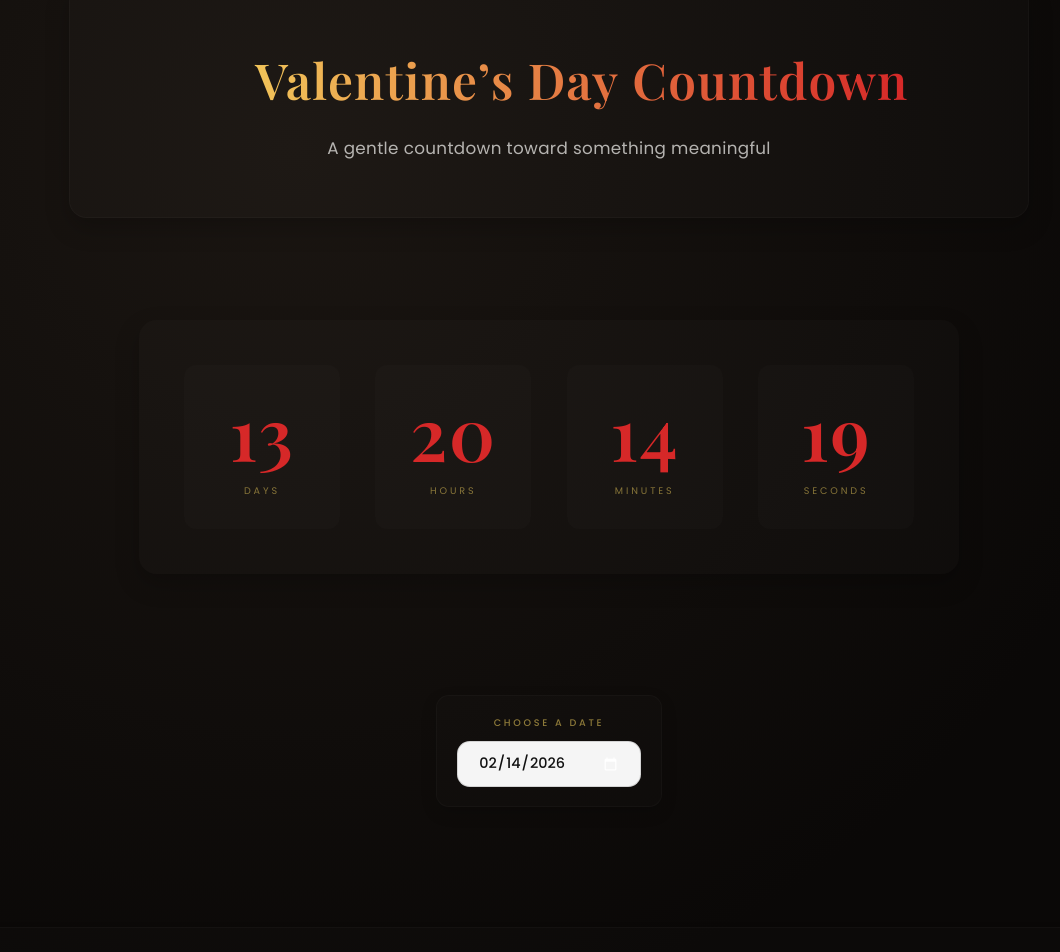
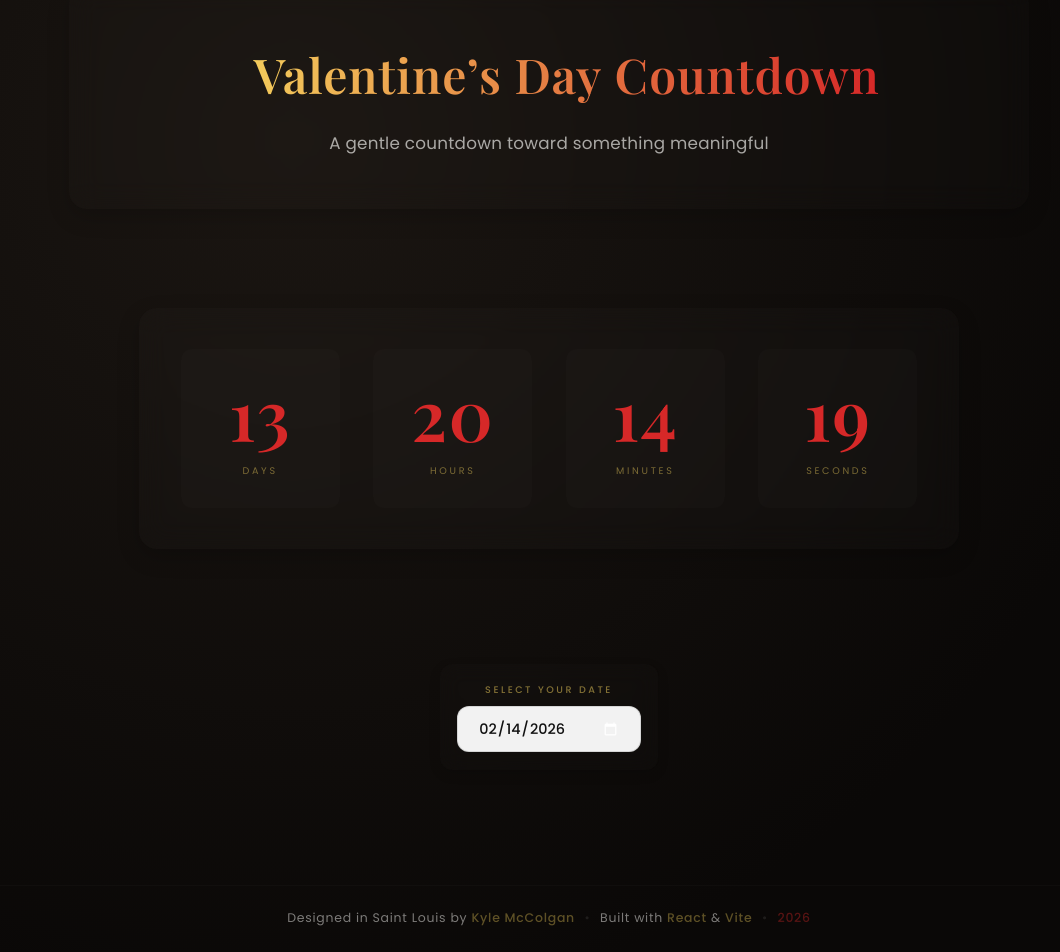
Before and after one commit to mcckyle/the-countdown, a React (Vite) app: page / in a window 1280 px wide. Shown: the part 80-1032 px from the top of the page, without its empty margins (91-1151 px from the left). Built offline with nearby package versions, Linux system fonts and the light colour scheme.

Commit message:
DatePicker.jsx: Adjust the date picker label text.

```diff
--- a/src/App.css
+++ b/src/App.css
@@ -1,6 +1,8 @@
 /* Filename: src/App.css */
 
-/* App Shell Styles. */
+/* ====================================
+   App Shell Styles.
+======================================= */
 .app
 {
     min-height: 100vh;
@@ -8,14 +10,14 @@
     flex-direction: column;
     align-items: center;
 
-    gap: clamp(3rem, 5vw, 4.2rem);
-    padding: clamp(2.8rem, 5vw, 4.5rem) clamp(1.5rem, 4vw, 5rem);
+    gap: clamp(3rem, 5vw, 4rem);
+    padding: clamp(2.6rem, 5vw, 4.2rem) clamp(1.4rem, 4vw, 4.5rem);
     color: var(--color-text);
-
-    animation: fadeIn 0.8s ease both;
 }
 
-/* Main Content Styles. */
+/* ====================================
+   App Main Content Styles.
+======================================= */
 .main-content
 {
     flex: 1;
@@ -25,14 +27,15 @@
     display: flex;
     flex-direction: column;
     align-items: center;
-    gap: clamp(2.8rem, 4vw, 3.4rem);
+    gap: clamp(2.6rem, 4vw, 3.2rem);
+
     text-align: center;
-
-    animation: fadeIn 0.9s ease both;
 }
 
-/* Media Query Styles. */
+/* ====================================
+   App Media Query Styles.
+ ======================================= */
 @media (max-width: 900px)
 {
-    .main-content { gap: 2.2rem; padding: 0 1rem; }
+    .main-content { gap: 2.2rem; padding: 0 0.5rem; }
 }
--- a/src/App.jsx
+++ b/src/App.jsx
@@ -1,9 +1,10 @@
 //Filename: App.jsx
 //Author: Kyle McColgan
-//Date: 26 January 2026
+//Date: 30 January 2026
 //Description: This file contains the entry component for the React Countdown project.
 
 import { useState } from "react";
+
 import Header from "./components/Header/Header.jsx";
 import Countdown from "./components/Countdown/Countdown.jsx";
 import DatePicker from "./components/DatePicker/DatePicker.jsx";
@@ -30,7 +31,7 @@ function App()
       <div className="app">
        <Header />
 
-       <main className="main-content" role="main">
+       <main className="main-content">
          <Countdown targetDate={targetDate} />
 
          <DatePicker
--- a/src/components/Countdown/Countdown.css
+++ b/src/components/Countdown/Countdown.css
@@ -10,17 +10,15 @@
 
     display: grid;
     grid-template-columns: repeat(auto-fit, minmax(132px, 1fr));
-    gap: clamp(1.6rem, 3vw, 2.2rem);
+    gap: clamp(1.6rem, 3vw, 2.1rem);
 
-    padding: clamp(2.2rem, 4vw, 2.8rem);
-    margin: 2.4rem auto;
+    padding: clamp(2.2rem, 4vw, 2.6rem);
+    margin: 2.2rem auto;
 
-    background: rgba(255, 255, 255, 0.015);
+    background: rgba(255, 255, 255, 0.014);
     border-radius: var(--radius);
     backdrop-filter: blur(14px);
-    box-shadow: 0 10px 24px rgba(0, 0, 0, 0.22);
-
-    animation: fadeIn 0.6s ease both;
+    box-shadow: 0 8px 22px rgba(0, 0, 0, 0.2);
 }
 
 /* ====================================
@@ -32,15 +30,14 @@
     flex-direction: column;
     align-items: center;
     justify-content: center;
-    padding: clamp(1.5rem, 3vw, 1.9rem) 1.2rem;
+    padding: clamp(1.4rem, 3vw, 1.8rem) 1.2rem;
 
     background: rgba(255, 255, 255, 0.01);
-    border-radius: calc(var(--radius) - 0.35rem);
+    border-radius: calc(var(--radius) - 0.4rem);
 
-    transition: background var(--transition),
-                transform var(--transition);
+    transition: transform var(--transition);
 }
-.time-box:hover { background: rgba(255, 255, 255, 0.022); transform: translateY(-1px); }
+.time-box:hover { transform: translateY(-1px); }
 
 /* ====================================
    Numeric Time Value Styles.
@@ -48,7 +45,7 @@
 .time-value
 {
     font-family: var(--heading-font);
-    font-size: clamp(3rem, 6vw, 4.6rem);
+    font-size: clamp(3rem, 6vw, 4.4rem);
     font-weight: 700;
     line-height: 1;
 
@@ -61,19 +58,19 @@
 ======================================= */
 .time-label
 {
-    margin-top: 0.85rem;
+    margin-top: 0.9rem;
     font-size: 0.6rem;
-    letter-spacing: 0.3em;
+    letter-spacing: 0.28em;
     text-transform: uppercase;
 
     color: var(--color-highlight);
-    opacity: 0.5;
+    opacity: 0.45;
 }
 
 /* ====================================
-   Countdown Past State Styles.
+   Countdown Complete State Styles.
 ======================================= */
-.countdown-past
+.countdown-complete
 {
     min-height: 220px;
 
@@ -82,40 +79,27 @@
     align-items: center;
     justify-content: center;
     text-align: center;
-
-    animation: fadeIn 0.6s ease both;
 }
 
 /* ====================================
-   Countdown Past Message Styles.
+   Countdown Complete Message Styles.
 ======================================= */
-.past-message
+.complete-message
 {
     font-family: var(--heading-font);
-    font-size: clamp(2.1rem, 4vw, 2.7rem);
+    font-size: clamp(2.1rem, 4vw, 2.6rem);
     font-weight: 700;
 
     color: var(--color-accent);
-    margin-bottom: 0.5rem;
-
-    /*animation: popIn 0.6s ease both;*/
+    margin-bottom: 0.4rem;
 }
-.past-subtle { font-size: 0.95rem; letter-spacing: 0.04em; opacity: 0.65; }
-
-/* ====================================
-   Countdown Animations Styles.
-======================================= */
-@keyframes popIn
-{
-    from { opacity: 0; transform: scale(0.96); }
-    to { opacity: 1; transform: scale(1); }
-}
+.complete-subtle { font-size: 0.95rem; letter-spacing: 0.04em; opacity: 0.65; }
 
 /* ====================================
    Countdown Media Query Styles.
  ======================================= */
 @media (max-width: 900px)
 {
-    .countdown { margin: 2rem auto; }
-    .time-value { font-size: clamp(2.4rem, 7vw, 3.9rem); }
+    .countdown { margin: 1.9rem auto; }
+    .time-value { font-size: clamp(2.4rem, 7vw, 3.8rem); }
 }
--- a/src/components/DatePicker/DatePicker.css
+++ b/src/components/DatePicker/DatePicker.css
@@ -8,18 +8,15 @@
     display: flex;
     flex-direction: column;
     align-items: center;
-    gap: 0.6rem;
+    gap: 0.55rem;
 
-    margin-top: 2rem;
-    padding: clamp(0.85rem, 2vw, 1.2rem);
+    margin-top: 1.8rem;
+    padding: clamp(0.8rem, 2vw, 1.1rem);
 
-    background: rgba(255, 255, 255, 0.012);
-    border: 1px solid rgba(255, 255, 255, 0.025);
-    border-radius: calc(var(--radius) - 0.3rem);
-    backdrop-filter: blur(12px);
-    box-shadow: 0 6px 16px rgba(0, 0, 0, 0.16);
-
-    animation: fadeIn 0.5s ease both;
+    background: rgba(255, 255, 255, 0.01);
+    border-radius: calc(var(--radius) - 0.35rem);
+    backdrop-filter: blur(10px);
+    box-shadow: 0 4px 12px rgba(0, 0, 0, 0.14);
 }
 
 /* ====================================
@@ -29,11 +26,11 @@
 {
     font-size: 0.6rem;
     font-weight: 500;
-    letter-spacing: 0.28em;
+    letter-spacing: 0.26em;
     text-transform: uppercase;
 
     color: var(--color-highlight);
-    opacity: 0.55;
+    opacity: 0.5;
 }
 
 /* ====================================
@@ -44,27 +41,29 @@
     appearance: none;
     font-family: var(--main-font);
 
-    padding: 0.65rem 1.3rem;
+    padding: 0.65rem 1.25rem;
     font-size: 0.9rem;
     font-weight: 500;
 
-    background: rgba(255, 255, 255, 0.96);
+    background: rgba(255, 255, 255, 0.95);
     color: #111;
 
-    border-radius: calc(var(--radius) - 0.3rem);
-    border: 1px solid rgba(0, 0, 0, 0.14);
+    border-radius: calc(var(--radius) - 0.35rem);
+    border: 1px solid rgba(0, 0, 0, 0.12);
     cursor: pointer;
 
     transition: border-color var(--transition),
-                box-shadow var(--transition);
+                box-shadow var(--transition),
+                transform var(--transition);
 }
-.date-input:hover { border-color: rgba(0, 0, 0, 0.22); }
+.date-input:hover { border-color: rgba(0, 0, 0, 0.2); }
 
 .date-input:focus
 {
     outline: none;
     border-color: var(--color-accent);
-    box-shadow: 0 0 0 3px rgba(214, 40, 40, 0.25);
+    box-shadow: 0 0 0 2px rgba(214, 40, 40, 0.2);
+    transform: translateY(-0.5px);
 }
 
 /* ====================================
@@ -72,6 +71,6 @@
 ======================================= */
 @media (max-width: 600px)
 {
-    .date-picker { padding: 0.7rem 1rem; }
+    .date-picker { padding: 0.7rem 0.9rem; }
     .date-input { width: 100%; }
 }
--- a/src/components/DatePicker/DatePicker.jsx
+++ b/src/components/DatePicker/DatePicker.jsx
@@ -1,6 +1,6 @@
 //Filename: DatePicker.jsx
 //Author: Kyle McColgan
-//Date: 9 January 2026
+//Date: 30 January 2026
 //Description: This file contains the entry component for the React Countdown project.
 
 import "./DatePicker.css";
@@ -9,7 +9,7 @@ export default function DatePicker ({ value, minDate, onChange }) {
     return (
       <section className="date-picker" aria-labelledby="date-picker-label">
         <label id="date-picker-label" htmlFor="countdown-date" className="date-label">
-          Choose a date
+          Select your date
         </label>
 
         <input
--- a/src/components/Footer/Footer.css
+++ b/src/components/Footer/Footer.css
@@ -6,15 +6,12 @@
 .footer
 {
     width: 100%;
-    margin-top: 3.5rem;
-    padding: clamp(1.1rem, 2vw, 1.4rem) clamp(1rem, 2.5vw, 2rem);
+    margin-top: 3.2rem;
+    padding: clamp(1rem, 2vw, 1.3rem);
     text-align: center;
 
-    background: rgba(255, 255, 255, 0.01);
+    background: transparent;
     border-top: 1px solid rgba(255, 255, 255, 0.025);
-    border-radius: var(--radius);
-    backdrop-filter: blur(10px);
-    box-shadow: 0 3px 10px rgba(0, 0, 0, 0.1);
 
     animation: fadeIn 0.5s ease both;
 }
@@ -24,13 +21,13 @@
 ======================================= */
 .footer-text
 {
-    font-size: clamp(0.72rem, 0.6vw + 0.3rem, 0.8rem);
+    font-size: clamp(0.7rem, 0.6vw + 0.3rem, 0.8rem);
     line-height: 1.7;
     letter-spacing: 0.06em;
     font-weight: 400;
 
     color: var(--color-text);
-    opacity: 0.55;
+    opacity: 0.48;
 }
 
 /* ====================================
@@ -40,7 +37,7 @@
 {
     color: var(--color-highlight);
     font-weight: 500;
-    opacity: 0.85;
+    opacity: 0.75;
 }
 
 /* ====================================
@@ -50,7 +47,7 @@
 {
     display: inline-block;
     margin: 0 0.6rem;
-    opacity: 0.22;
+    opacity: 0.18;
 }
 
 /* ====================================
@@ -60,7 +57,7 @@
 {
     color: var(--color-accent);
     font-weight: 500;
-    opacity: 0.85;
+    opacity: 0.8;
 }
 
 /* ====================================
@@ -68,6 +65,5 @@
 ======================================= */
 @media (max-width: 600px)
 {
-    .footer { padding: 1rem 0.8rem 1.2rem; }
-    .footer-text { font-size: 0.7rem; letter-spacing: 0.05em; }
+    .footer-text { font-size: 0.68rem; letter-spacing: 0.05em; }
 }
--- a/src/components/Header/Header.css
+++ b/src/components/Header/Header.css
@@ -9,15 +9,12 @@
     max-width: 960px;
 
     text-align: center;
-    padding: clamp(2.6rem, 5vw, 3.4rem);
+    padding: clamp(2.4rem, 5vw, 3.2rem);
 
-    background: rgba(255, 255, 255, 0.015);
+    background: rgba(255, 255, 255, 0.012);
     border-radius: var(--radius);
-    border: 1px solid rgba(255, 255, 255, 0.025);
     backdrop-filter: blur(14px);
-    box-shadow: 0 10px 24px rgba(0, 0, 0, 0.22);
-
-    animation: fadeIn 0.6s ease both;
+    box-shadow: 0 8px 22px rgba(0, 0, 0, 0.18);
 }
 
 /* ====================================
@@ -30,10 +27,10 @@
     gap: 0.55rem;
 
     font-family: var(--heading-font);
-    font-size: clamp(2.4rem, 5vw, 3.1rem);
+    font-size: clamp(2.3rem, 5vw, 3rem);
     font-weight: 700;
-    letter-spacing: 0.025em;
-    margin-bottom: 0.85rem;
+    letter-spacing: 0.02em;
+    margin-bottom: 0.9rem;
 
     background: linear-gradient(90deg, var(--color-highlight), var(--color-accent));
     -webkit-background-clip: text;
@@ -49,11 +46,11 @@
     margin: 0 auto;
 
     font-size: clamp(0.95rem, 1.4vw, 1.05rem);
-    line-height: 1.65;
-    letter-spacing: 0.02em;
+    line-height: 1.7;
+    letter-spacing: 0.015em;
 
     color: var(--color-text);
-    opacity: 0.7;
+    opacity: 0.65;
 }
 
 /* ====================================
@@ -63,7 +60,7 @@
 {
     font-size: 0.9em;
     transform: translateY(-0.05em);
-    opacity: 0.5;
+    opacity: 0.45;
     filter: saturate(0.85);
 }
 
--- a/src/components/Header/Header.jsx
+++ b/src/components/Header/Header.jsx
@@ -10,7 +10,7 @@ function Header()
   return (
     <header className="header">
       <h1 className="header-title">
-        <span className="header-accent" aria-hidden="true">❤️</span>
+        <span className="header-accent" aria-hidden="true">♥</span>
          Valentine&rsquo;s&nbsp;Day&nbsp;Countdown
       </h1>
 
--- a/src/index.css
+++ b/src/index.css
@@ -1,6 +1,8 @@
 /* Filename: src/index.css */
 
-/* Root Theme Variables. */
+/* ====================================
+   Root Theme Variables.
+======================================= */
 :root
 {
     --color-bg: #0a0807;
@@ -15,10 +17,12 @@
     --heading-font: "Playfair Display", serif;
 
     --radius: 1.1rem;
-    --transition: 0.25s ease;
+    --transition: 0.22s ease;
 }
 
-/* Reset Styles. */
+/* ====================================
+   Reset Styles.
+======================================= */
 *, *::before, *::after
 {
     box-sizing: border-box;
@@ -26,7 +30,9 @@
     padding: 0;
 }
 
-/* Base Layout Styles. */
+/* ====================================
+   Base Layout Styles.
+======================================= */
 body
 {
     min-height: 100vh;
@@ -44,7 +50,9 @@ body
     text-rendering: optimizeLegibility;
 }
 
-/* Headings Styles. */
+/* ====================================
+   Headings Styles.
+======================================= */
 h1, h2, h3
 {
     font-family: var(--heading-font);
@@ -52,10 +60,14 @@ h1, h2, h3
     letter-spacing: 0.03em;
 }
 
-/* Text Styles. */
-p { font-size: 1rem; opacity: 0.82; transition: opacity var(--transition); }
+/* ====================================
+   Text Styles.
+======================================= */
+p { font-size: 1rem; opacity: 0.82; }
 
-/* Links Styles. */
+/* ====================================
+   Links Styles.
+======================================= */
 a
 {
     color: var(--color-highlight);
@@ -65,10 +77,14 @@ a
 }
 a:hover { color: var(--color-accent); }
 
-/* Selection Styles. */
+/* ====================================
+   Selection Styles.
+======================================= */
 ::selection { background: var(--color-accent); color: #fff; }
 
-/* Shared Animations Styles. */
+/* ====================================
+   Shared Animations Styles.
+======================================= */
 @keyframes fadeIn
 {
     from { opacity: 0; transform: translateY(6px); }
```
Also changed, not shown: index.html (+4 -4 lines), src/components/Countdown/Countdown.jsx (+6 -6 lines).
